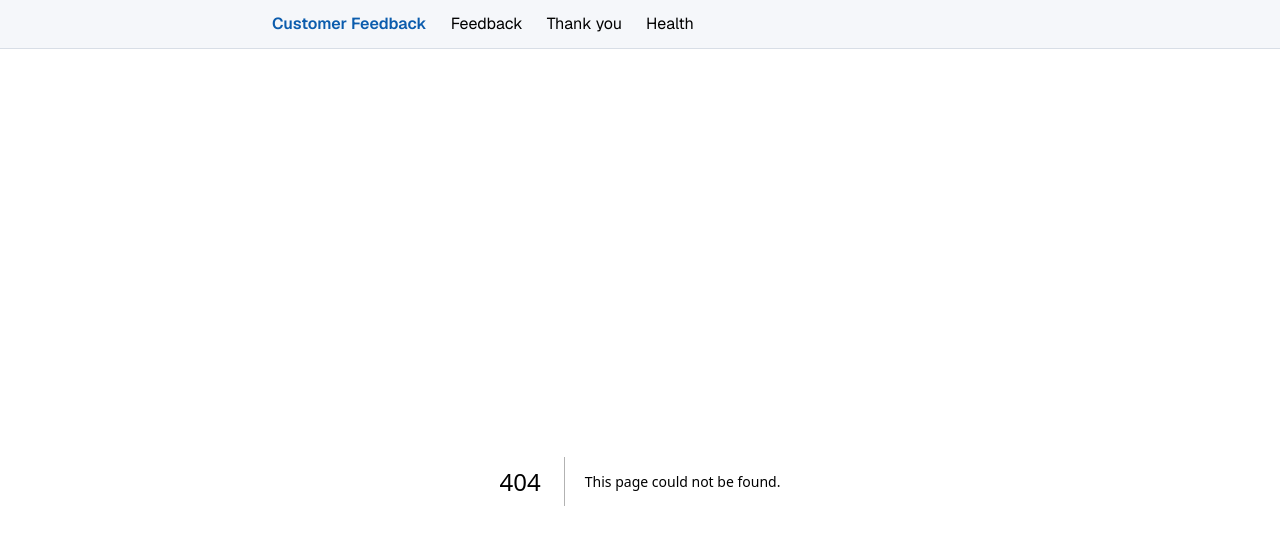
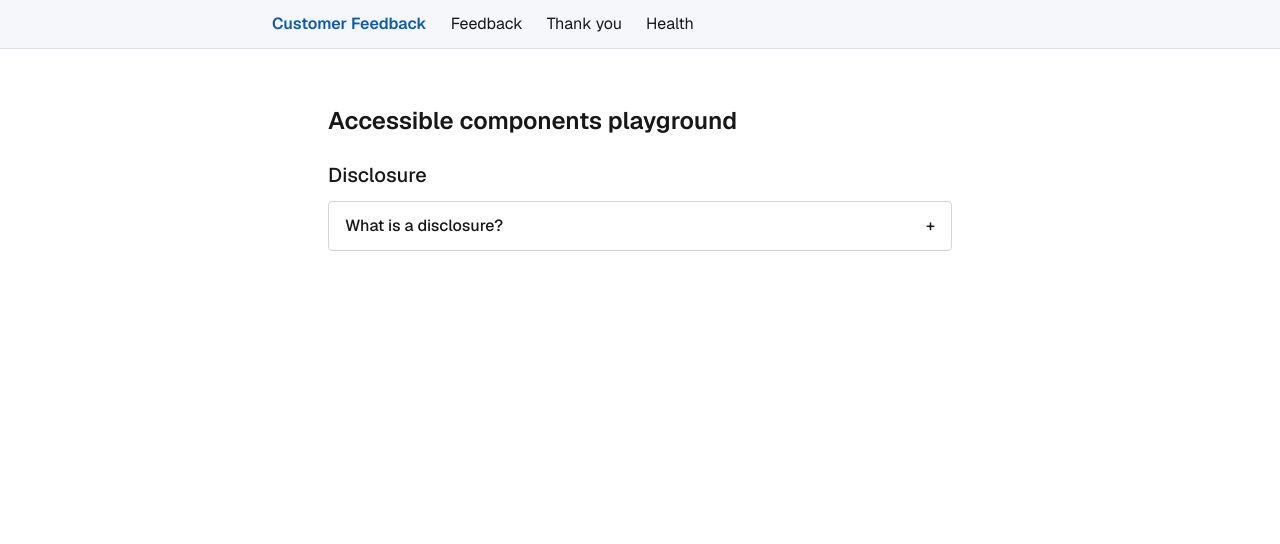
Before and after one commit to sarshadad-codeee/flyrank-capstone, a Next.js app: page /playground in a window 1280 px wide. Before the commit this address had no page. Shown: the top 544 px of the page. Built offline with nearby package versions, Linux system fonts and the light colour scheme.

Commit message:
feat: add accessible disclosure component and playground route

```diff
--- /dev/null
+++ b/src/app/playground/page.tsx
@@ -0,0 +1,28 @@
+import type { Metadata } from "next";
+import { Disclosure } from "@/playground/Disclosure";
+
+export const metadata: Metadata = {
+  title: "Playground",
+  robots: { index: false, follow: false },
+};
+
+export default function PlaygroundPage() {
+  return (
+    <main className="mx-auto max-w-2xl p-6">
+      <h1 className="mb-6 text-2xl font-semibold">
+        Accessible components playground
+      </h1>
+      <section aria-labelledby="disclosure-heading" className="mb-10">
+        <h2 id="disclosure-heading" className="mb-3 text-xl font-medium">
+          Disclosure
+        </h2>
+        <Disclosure title="What is a disclosure?">
+          <p>
+            A button that shows or hides a section of content. Try it with Tab,
+            Enter and Space.
+          </p>
+        </Disclosure>
+      </section>
+    </main>
+  );
+}
--- /dev/null
+++ b/src/playground/Disclosure.tsx
@@ -0,0 +1,39 @@
+"use client";
+
+import { useId, useState } from "react";
+import type { ReactNode } from "react";
+
+export interface DisclosureProps {
+  title: string;
+  children: ReactNode;
+  defaultExpanded?: boolean;
+}
+
+export function Disclosure({
+  title,
+  children,
+  defaultExpanded = false,
+}: DisclosureProps) {
+  const [expanded, setExpanded] = useState<boolean>(defaultExpanded);
+  const panelId = useId();
+
+  return (
+    <div className="rounded border border-gray-300">
+      <h3>
+        <button
+          type="button"
+          aria-expanded={expanded}
+          aria-controls={panelId}
+          onClick={() => setExpanded((value) => !value)}
+          className="flex w-full items-center justify-between px-4 py-3 text-left font-medium focus-visible:outline-2 focus-visible:outline-offset-2 focus-visible:outline-blue-600"
+        >
+          <span>{title}</span>
+          <span aria-hidden="true">{expanded ? "-" : "+"}</span>
+        </button>
+      </h3>
+      <div id={panelId} hidden={!expanded} className="px-4 pb-4">
+        {children}
+      </div>
+    </div>
+  );
+}
```
Also changed, not shown: 2 other files (tests, documents, lock files or other folders).
